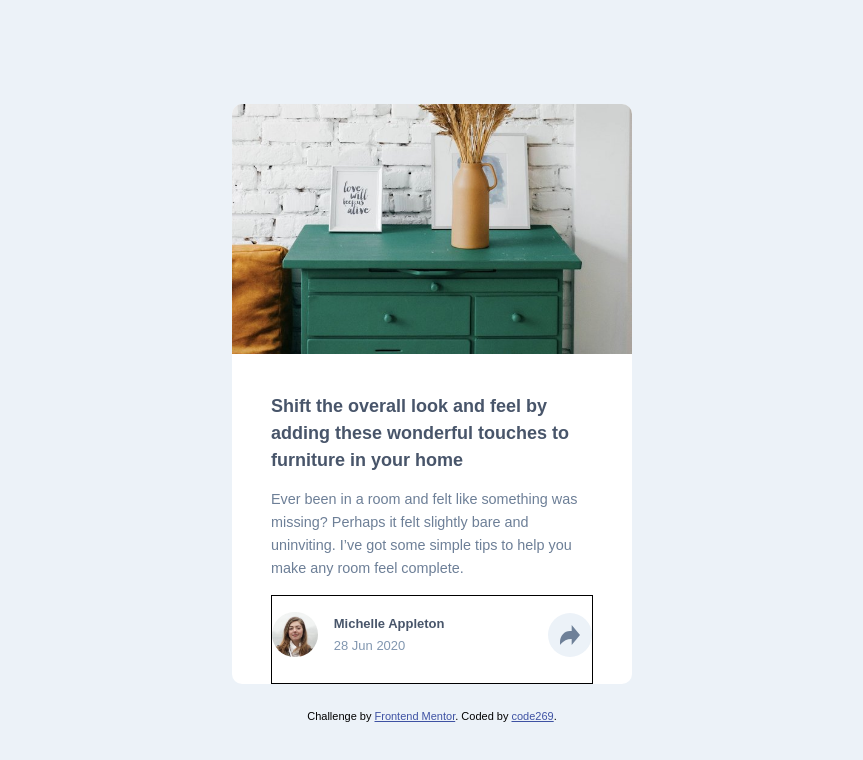
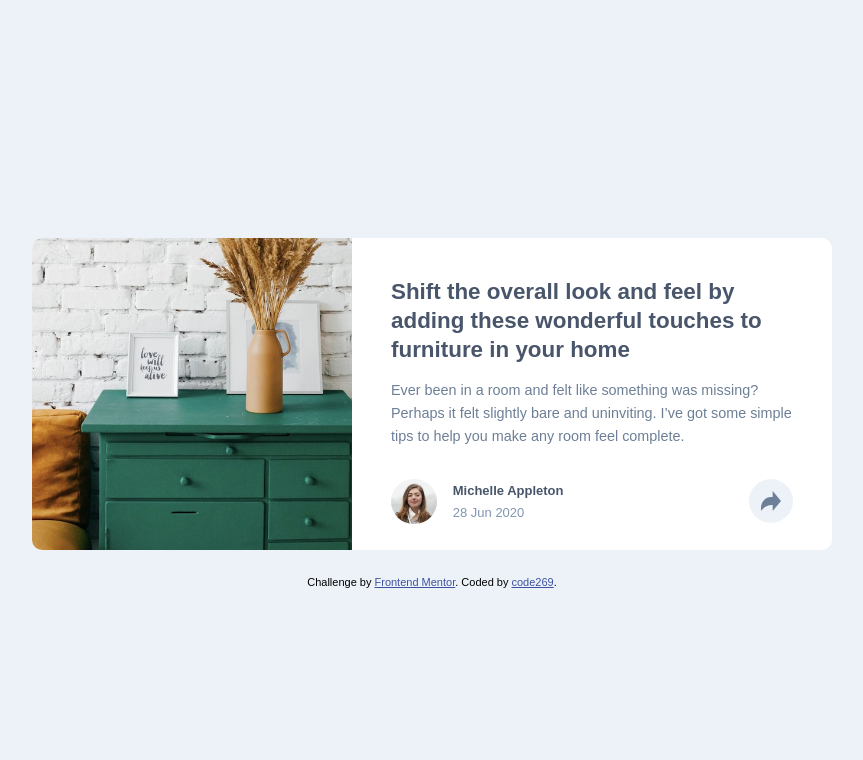
Before and after one commit to code269/fem-article-pv-component, a plain HTML site: page index.html in a window 1280 px wide. Shown: the whole page, without its empty margins (208-1071 px from the left). Drawn offline with Linux system fonts and the light colour scheme.

Commit message:
Completed working desktop layout, proceeding to re-doing popup for desktop

```diff
--- a/styles.css
+++ b/styles.css
@@ -94,12 +94,9 @@ body {
   display: flex;
   align-items: center;
   gap: 1.25em;
-  border: 1px solid black;
   /* ? Double check */
   padding: 1.25em 0 2em 0;
   inline-size: 100%;
-
-  /* position: relative; */
 }
 
 .profile__icon {
@@ -186,3 +183,23 @@ button:hover {
 .attribution a {
   color: hsl(228, 45%, 44%);
 }
+
+/* Media queries */
+@media screen and (min-width: 1024px) {
+  .article-card__content > h1 {
+    font-size: 1.4rem;
+    line-height: 1.3;
+  }
+
+  .article-card {
+    display: flex;
+    max-width: 800px;
+  }
+
+  .article-card__img {
+    width: 40%;
+    height: 100%;
+    border-radius: 10px 0 0 10px;
+    object-position: left 10%;
+  }
+}
```
